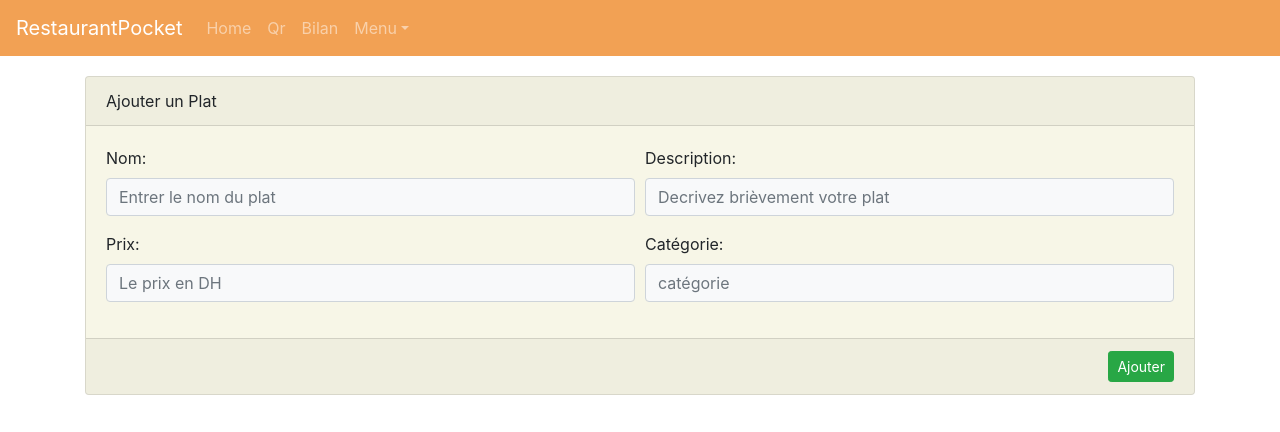
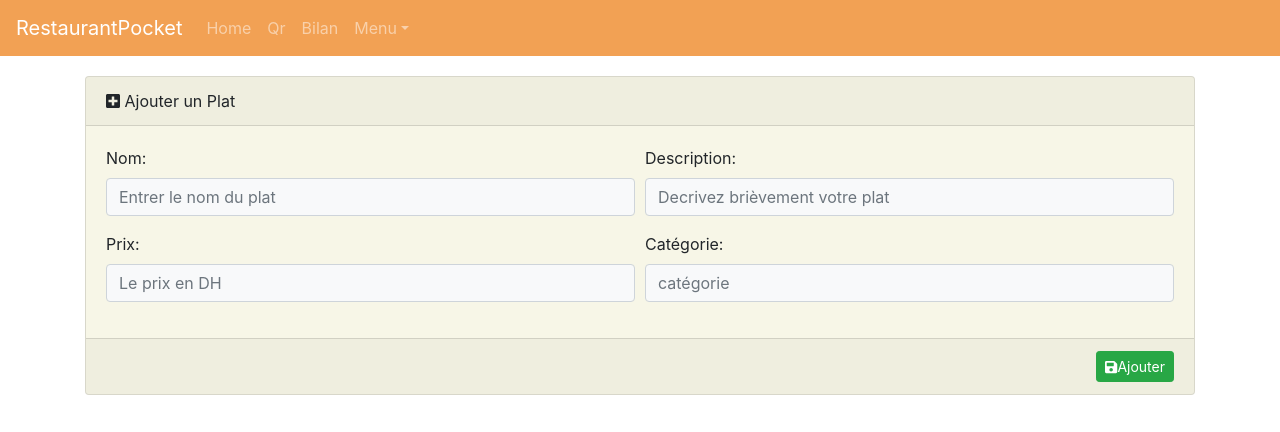
Before and after one commit to Hajarhkr/RestaurantPocket, a React (Create React App) app: page /add in a window 1280 px wide. Shown: the top 432 px of the page. Built offline with nearby package versions, Linux system fonts and the light colour scheme.

Commit message:
Add icons

```diff
--- a/package.json
+++ b/package.json
@@ -3,9 +3,13 @@
   "version": "0.1.0",
   "private": true,
   "dependencies": {
+    "@fortawesome/fontawesome-svg-core": "^1.2.35",
+    "@fortawesome/free-solid-svg-icons": "^5.15.3",
+    "@fortawesome/react-fontawesome": "^0.1.14",
     "@testing-library/jest-dom": "^5.11.10",
     "@testing-library/react": "^11.2.6",
     "@testing-library/user-event": "^12.8.3",
+    "axios": "^0.21.1",
     "bootstrap": "^4.6.0",
     "react": "^17.0.2",
     "react-bootstrap": "^1.5.2",
--- a/src/Components/Plat.js
+++ b/src/Components/Plat.js
@@ -1,5 +1,7 @@
 import React, { Component } from 'react'
 import { Card, Form, Button, Col } from 'react-bootstrap'
+import {FontAwesomeIcon} from '@fortawesome/react-fontawesome';
+import { faSave, faPlusSquare} from '@fortawesome/free-solid-svg-icons'
 
 const CardColor = { backgroundColor: '#f7f6e7' };
 
@@ -27,7 +29,7 @@ export default class Plat extends Component {
 
     render() {
         return (<Card style={CardColor}>
-            <Card.Header> Ajouter un Plat</Card.Header>
+            <Card.Header><FontAwesomeIcon icon={faPlusSquare} /> Ajouter un Plat</Card.Header>
             <Form onSubmit={this.submitPlat} id="MenuFormId">
                 <Card.Body>
 
@@ -78,7 +80,7 @@ export default class Plat extends Component {
                         size="sm"
                         variant="success"
                         type="submit">
-                        Ajouter
+                        <FontAwesomeIcon icon={faSave} />Ajouter
                     </Button>
                 </Card.Footer>
 
--- a/src/Components/PlatList.js
+++ b/src/Components/PlatList.js
@@ -1,5 +1,7 @@
 import React, { Component } from 'react'
 import { Card, Table } from 'react-bootstrap'
+import {FontAwesomeIcon} from '@fortawesome/react-fontawesome'
+import { faList } from '@fortawesome/free-solid-svg-icons'
 
 const TableColor = {backgroundColor:'#FFFFFF'};
 const CardColor = {backgroundColor:'#f7f6e7'};
@@ -8,7 +10,7 @@ export default class PlatList extends Component {
     render() {
         return (
             <Card  style={CardColor}>
-                <Card.Header> Liste de Plats</Card.Header>
+                <Card.Header><FontAwesomeIcon icon={faList} />  Liste de Plats</Card.Header>
                 <Card.Body>
                     <Table border hover striped variant="light" style={TableColor}>
                         <thead>
```
Also changed, not shown: 1 other file (tests, documents, lock files or other folders).
